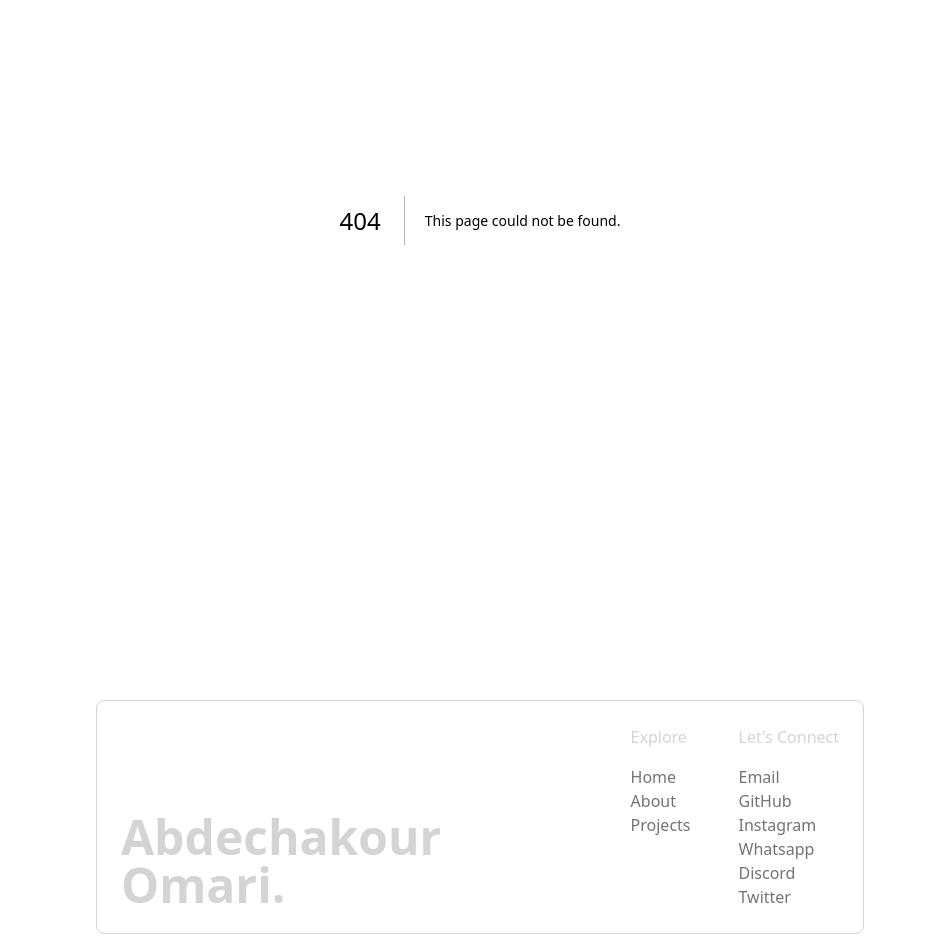
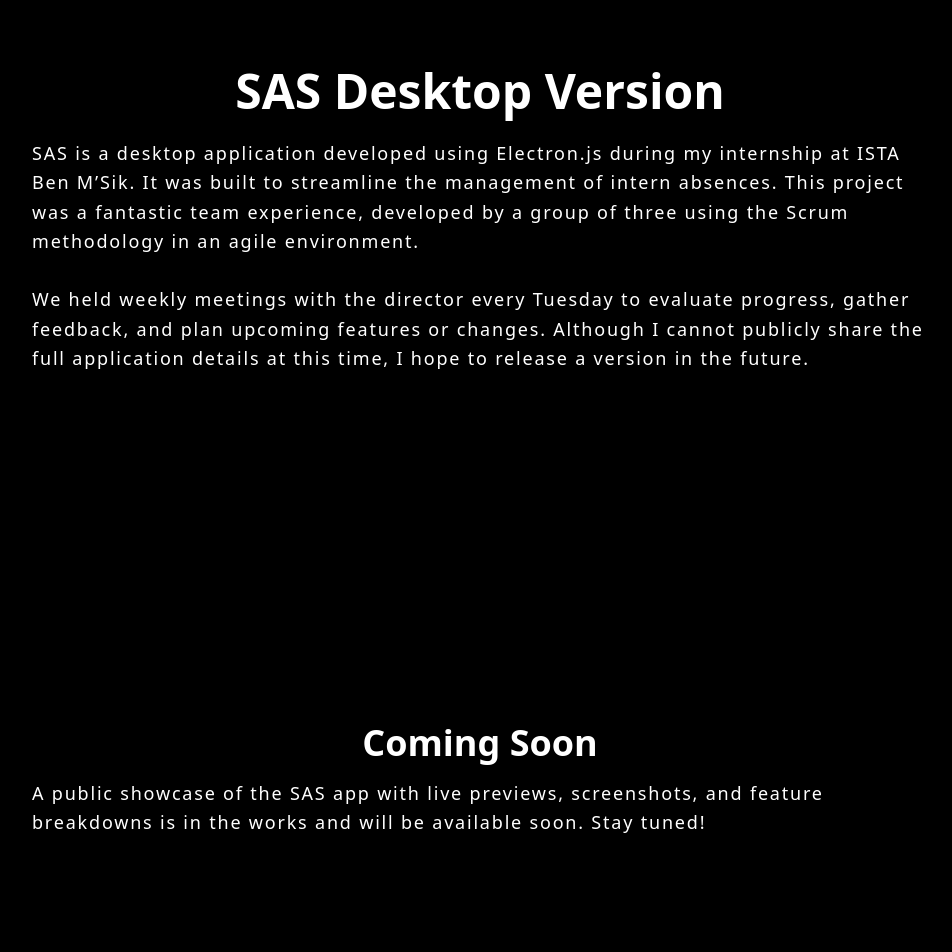
Before and after one commit to 4nglp/Potfolio, a Next.js app: page /projects/sas_desk in a window 1280 px wide. Before the commit this address had no page. Shown: the part 180-1132 px from the top of the page, without its empty margins (160-1112 px from the left). Built offline with nearby package versions, Linux system fonts and the light colour scheme.

Commit message:
added sas_desk details

```diff
--- /dev/null
+++ b/src/app/projects/sas_desk/page.tsx
@@ -0,0 +1,35 @@
+const SAS = () => {
+  return (
+    <div className="bg-black text-white px-6">
+      {/* Main Section */}
+      <section className="min-h-screen flex flex-col justify-center items-center text-center max-w-4xl mx-auto py-16">
+        <h1 className="font-bold text-4xl sm:text-5xl mb-6">
+          SAS Desktop Version
+        </h1>
+        <p className="font-light tracking-widest text-base sm:text-lg leading-relaxed text-left">
+          SAS is a desktop application developed using Electron.js during my
+          internship at ISTA Ben M’Sik. It was built to streamline the
+          management of intern absences. This project was a fantastic team
+          experience, developed by a group of three using the Scrum methodology
+          in an agile environment.
+          <br />
+          <br />
+          We held weekly meetings with the director every Tuesday to evaluate
+          progress, gather feedback, and plan upcoming features or changes.
+          Although I cannot publicly share the full application details at this
+          time, I hope to release a version in the future.
+        </p>
+      </section>
+      <section className="min-h-[40vh] flex flex-col justify-center items-center text-center max-w-4xl mx-auto py-16">
+        <h2 className="font-bold text-3xl sm:text-4xl mb-4">Coming Soon</h2>
+        <p className="font-light tracking-widest text-base sm:text-lg leading-relaxed text-left">
+          A public showcase of the SAS app with live previews, screenshots, and
+          feature breakdowns is in the works and will be available soon. Stay
+          tuned!
+        </p>
+      </section>
+    </div>
+  );
+};
+
+export default SAS;
```
